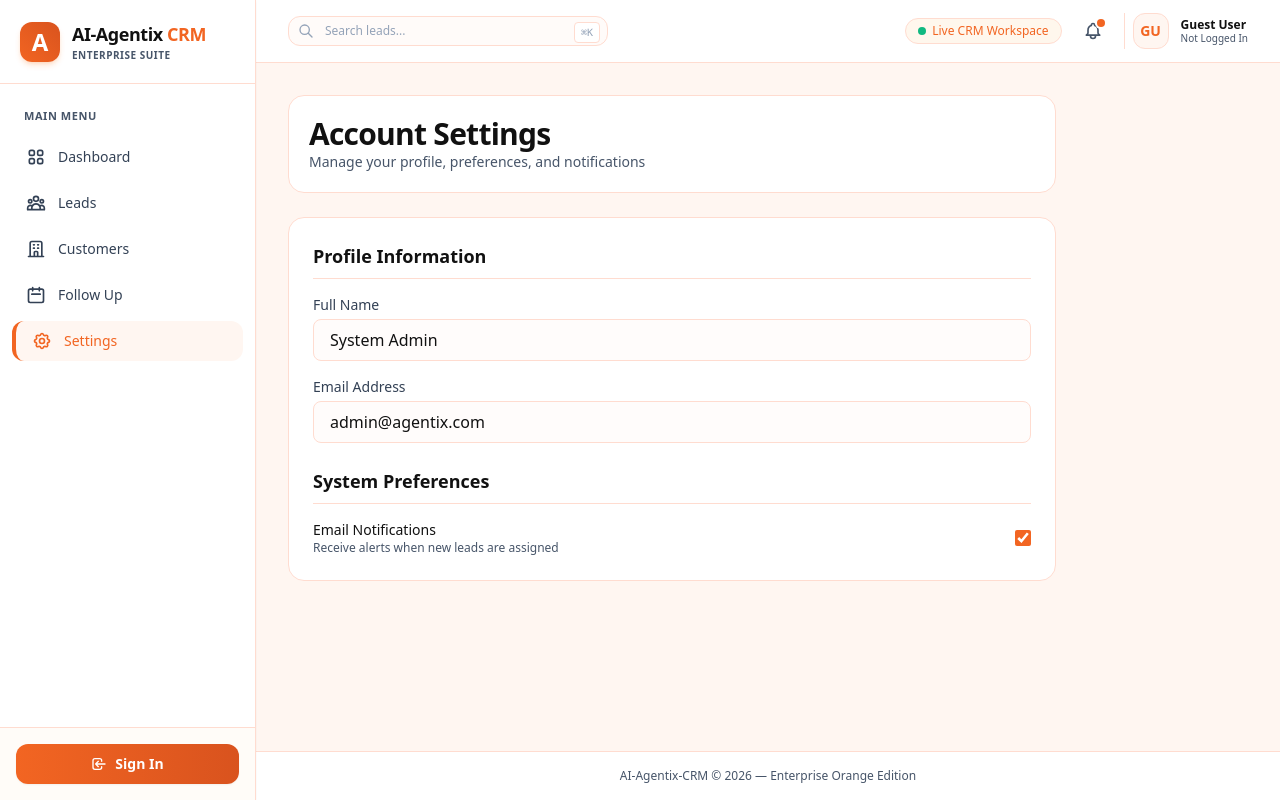
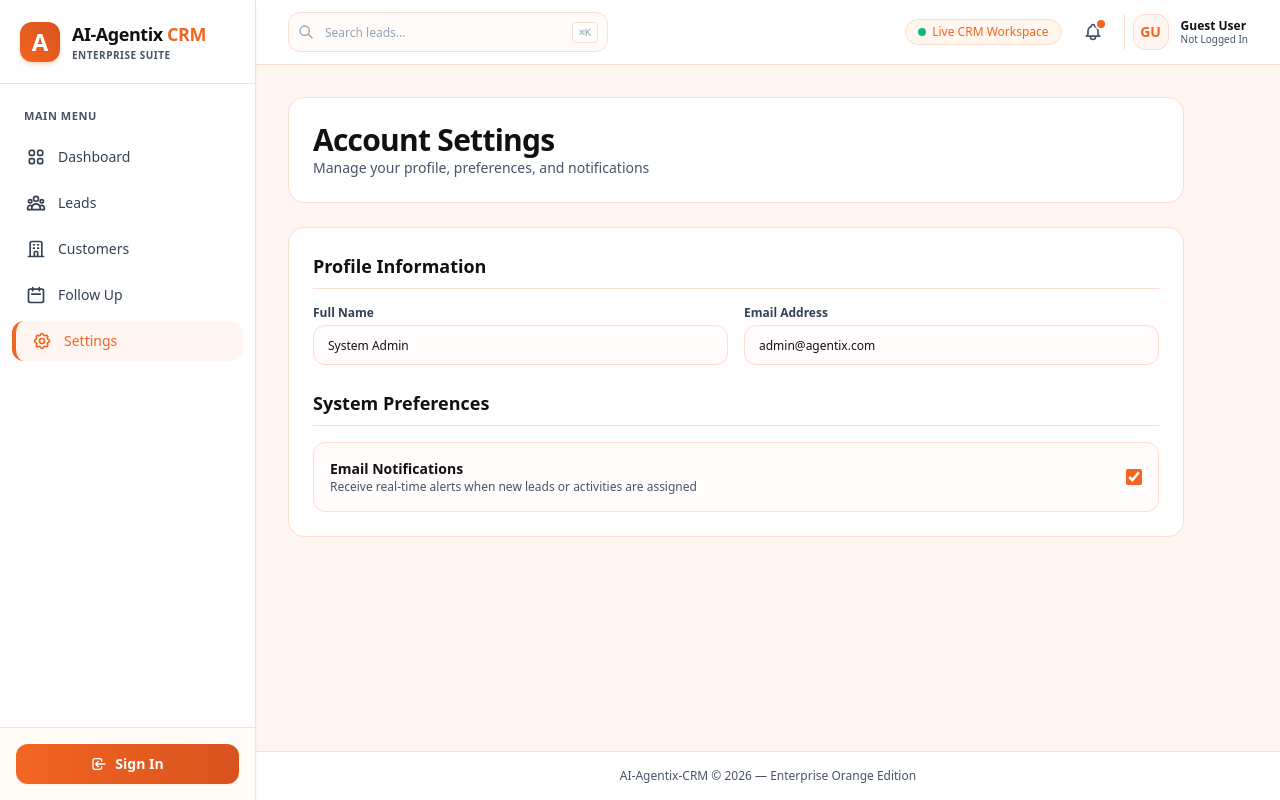
Before and after one commit to tanweraditi-lang/Ai-agentix-CRM, a React (Vite) app in the folder frontend/: page /settings in a window 1280 px wide. Built offline with nearby package versions, Linux system fonts and the light colour scheme; no server answers.

Commit message:
style(ui): align card paddings, inputs, buttons, tables and page spacing across CRM

```diff
--- a/frontend/src/components/layout/Layout.jsx
+++ b/frontend/src/components/layout/Layout.jsx
@@ -274,11 +274,11 @@ function Layout() {
                 placeholder="Search leads..."
                 value={searchQuery}
                 onChange={(e) => setSearchQuery(e.target.value)}
-                className="w-full pl-8 sm:pl-9 pr-2 sm:pr-12 py-1.5 bg-[#FFF6F1]/40 border border-[#FFDCD0] rounded-xl text-xs text-[#111111] placeholder-slate-400 focus:outline-none focus:ring-2 focus:ring-[#F26522]/30 focus:border-[#F26522] transition-all"
+                className="w-full pl-8 sm:pl-9 pr-2 sm:pr-12 h-10 bg-[#FFF6F1]/40 border border-[#FFDCD0] rounded-xl text-xs text-[#111111] placeholder-slate-400 focus:outline-none focus:ring-2 focus:ring-[#F26522]/30 focus:border-[#F26522] transition-all"
               />
               <kbd
                 onClick={() => searchInputRef.current?.focus()}
-                className="hidden sm:inline-block absolute right-2 top-1.5 px-1.5 py-0.5 text-[10px] font-mono text-slate-400 bg-white border border-[#FFDCD0] rounded shadow-2xs cursor-pointer select-none"
+                className="hidden sm:inline-block absolute right-2.5 top-2.5 px-1.5 py-0.5 text-[10px] font-mono text-slate-400 bg-white border border-[#FFDCD0] rounded shadow-2xs cursor-pointer select-none"
               >
                 ⌘K
               </kbd>
--- a/frontend/src/index.css
+++ b/frontend/src/index.css
@@ -26,3 +26,18 @@
     color: #F26522 !important;
   }
 }
+
+@layer components {
+  .crm-card {
+    @apply bg-white border border-[#FFDCD0] rounded-2xl shadow-sm p-5 sm:p-6 transition-all;
+  }
+  .crm-input {
+    @apply h-10 w-full bg-[#FFF6F1]/30 border border-[#FFDCD0] rounded-xl px-3.5 text-xs text-[#111111] placeholder-slate-400 focus:outline-none focus:ring-2 focus:ring-[#F26522]/30 focus:border-[#F26522] transition-all;
+  }
+  .crm-button-primary {
+    @apply h-10 bg-gradient-to-r from-[#F26522] to-[#D9531E] hover:opacity-95 text-white font-semibold px-4 rounded-xl text-xs transition-all shadow-sm flex items-center justify-center gap-2 cursor-pointer active:scale-[0.99];
+  }
+  .crm-button-secondary {
+    @apply h-10 bg-[#FFF6F1] text-[#F26522] border border-[#FFDCD0] hover:bg-orange-100 font-semibold px-4 rounded-xl text-xs transition-all flex items-center justify-center gap-2 cursor-pointer;
+  }
+}
--- a/frontend/src/pages/FollowupsPage.jsx
+++ b/frontend/src/pages/FollowupsPage.jsx
@@ -8,25 +8,30 @@ function FollowupsPage() {
 
   return (
     <div className="space-y-6 text-[#111111]">
-      <div className="flex flex-col sm:flex-row sm:items-center justify-between gap-4 bg-white p-5 rounded-2xl border border-[#FFDCD0] shadow-xs">
+      <div className="flex flex-col sm:flex-row sm:items-center justify-between gap-4 bg-white p-6 rounded-2xl border border-[#FFDCD0] shadow-xs">
         <div>
           <h1 className="text-2xl sm:text-3xl font-bold text-[#111111] tracking-tight">Follow-ups Scheduler</h1>
-          <p className="text-xs sm:text-sm text-[#475569]">Track tasks, calls, and reminder schedules</p>
+          <p className="text-xs sm:text-sm text-[#475569] font-medium">Track tasks, calls, and reminder schedules</p>
         </div>
-        <button className="bg-[#F26522] hover:bg-[#D9531E] text-white font-semibold px-4 py-2 rounded-xl text-xs sm:text-sm transition-colors shadow-sm self-start sm:self-auto cursor-pointer">
+        <button className="crm-button-primary self-start sm:self-auto">
           + Schedule Task
         </button>
       </div>
 
       <div className="grid grid-cols-1 md:grid-cols-2 gap-4">
         {followups.map((item) => (
-          <div key={item.id} className="bg-white border border-[#FFDCD0] rounded-xl p-5 shadow-sm flex justify-between items-start">
+          <div key={item.id} className="bg-white border border-[#FFDCD0] rounded-2xl p-5 shadow-xs flex justify-between items-start hover:shadow-md transition-all">
             <div className="space-y-1">
-              <h3 className="font-semibold text-[#111111]">{item.task}</h3>
-              <p className="text-xs text-[#475569]">Client: <span className="text-slate-800 font-medium">{item.client}</span></p>
-              <p className="text-xs text-[#F26522] font-semibold">{item.due}</p>
+              <h3 className="font-bold text-sm text-[#111111]">{item.task}</h3>
+              <p className="text-xs text-[#475569]">Client: <span className="text-slate-800 font-semibold">{item.client}</span></p>
+              <p className="text-xs text-[#F26522] font-semibold flex items-center gap-1">
+                <svg className="w-3.5 h-3.5" fill="none" stroke="currentColor" viewBox="0 0 24 24">
+                  <path strokeLinecap="round" strokeLinejoin="round" strokeWidth="2" d="M12 8v4l3 3m6-3a9 9 0 11-18 0 9 9 0 0118 0z" />
+                </svg>
+                <span>{item.due}</span>
+              </p>
             </div>
-            <span className="bg-[#FFF6F1] text-[#F26522] border border-[#FFDCD0] px-2.5 py-1 rounded-full text-xs font-bold">
+            <span className="bg-[#FFF6F1] text-[#F26522] border border-[#FFDCD0] px-3 py-1 rounded-full text-xs font-bold shrink-0">
               {item.status}
             </span>
           </div>
--- a/frontend/src/pages/LoginPage.jsx
+++ b/frontend/src/pages/LoginPage.jsx
@@ -48,31 +48,31 @@ function LoginPage() {
 
       <form className="space-y-4" onSubmit={handleSubmit}>
         <div>
-          <label className="block text-sm font-medium text-slate-700 mb-1">Email Address</label>
+          <label className="block text-xs font-semibold text-slate-700 mb-1">Email Address</label>
           <input
             type="email"
             value={email}
             onChange={(e) => setEmail(e.target.value)}
             placeholder="admin@agentix.com"
             required
-            className="w-full bg-[#FFF6F1]/30 border border-[#FFDCD0] rounded-lg px-4 py-2.5 text-[#111111] placeholder-slate-400 focus:outline-none focus:border-[#F26522] text-sm"
+            className="crm-input"
           />
         </div>
         <div>
-          <label className="block text-sm font-medium text-slate-700 mb-1">Password</label>
+          <label className="block text-xs font-semibold text-slate-700 mb-1">Password</label>
           <input
             type="password"
             value={password}
             onChange={(e) => setPassword(e.target.value)}
             placeholder="••••••••"
             required
-            className="w-full bg-[#FFF6F1]/30 border border-[#FFDCD0] rounded-lg px-4 py-2.5 text-[#111111] placeholder-slate-400 focus:outline-none focus:border-[#F26522] text-sm"
+            className="crm-input"
           />
         </div>
         <button
           type="submit"
           disabled={loading}
-          className="w-full bg-[#F26522] hover:bg-[#D9531E] text-white font-semibold py-2.5 rounded-lg transition-colors shadow-md text-sm flex items-center justify-center gap-2"
+          className="crm-button-primary w-full"
         >
           {loading ? (
             <>
--- a/frontend/src/pages/SettingsPage.jsx
+++ b/frontend/src/pages/SettingsPage.jsx
@@ -2,43 +2,43 @@ import React from 'react';
 
 function SettingsPage() {
   return (
-    <div className="max-w-3xl space-y-6 text-[#111111]">
-      <div className="bg-white p-5 rounded-2xl border border-[#FFDCD0] shadow-xs">
+    <div className="max-w-4xl space-y-6 text-[#111111]">
+      <div className="bg-white p-6 rounded-2xl border border-[#FFDCD0] shadow-xs">
         <h1 className="text-2xl sm:text-3xl font-bold text-[#111111] tracking-tight">Account Settings</h1>
-        <p className="text-xs sm:text-sm text-[#475569]">Manage your profile, preferences, and notifications</p>
+        <p className="text-xs sm:text-sm text-[#475569] font-medium">Manage your profile, preferences, and notifications</p>
       </div>
 
-      <div className="bg-white border border-[#FFDCD0] rounded-2xl p-4 sm:p-6 shadow-xs space-y-6">
+      <div className="bg-white border border-[#FFDCD0] rounded-2xl p-6 shadow-xs space-y-6">
         <div>
-          <h2 className="text-lg font-semibold text-[#111111] border-b border-[#FFDCD0] pb-2 mb-4">Profile Information</h2>
-          <div className="space-y-4">
+          <h2 className="text-base sm:text-lg font-bold text-[#111111] border-b border-[#FFDCD0] pb-2 mb-4">Profile Information</h2>
+          <div className="grid grid-cols-1 sm:grid-cols-2 gap-4">
             <div>
-              <label className="block text-sm font-medium text-slate-700 mb-1">Full Name</label>
+              <label className="block text-xs font-semibold text-slate-700 mb-1">Full Name</label>
               <input
                 type="text"
                 defaultValue="System Admin"
-                className="w-full bg-[#FFF6F1]/30 border border-[#FFDCD0] rounded-lg px-4 py-2 text-[#111111] focus:outline-none focus:border-[#F26522]"
+                className="crm-input"
               />
             </div>
             <div>
-              <label className="block text-sm font-medium text-slate-700 mb-1">Email Address</label>
+              <label className="block text-xs font-semibold text-slate-700 mb-1">Email Address</label>
               <input
                 type="email"
                 defaultValue="admin@agentix.com"
-                className="w-full bg-[#FFF6F1]/30 border border-[#FFDCD0] rounded-lg px-4 py-2 text-[#111111] focus:outline-none focus:border-[#F26522]"
+                className="crm-input"
               />
             </div>
           </div>
         </div>
 
         <div>
-          <h2 className="text-lg font-semibold text-[#111111] border-b border-[#FFDCD0] pb-2 mb-4">System Preferences</h2>
-          <div className="flex items-center justify-between">
+          <h2 className="text-base sm:text-lg font-bold text-[#111111] border-b border-[#FFDCD0] pb-2 mb-4">System Preferences</h2>
+          <div className="flex items-center justify-between bg-[#FFF6F1]/30 p-4 rounded-xl border border-[#FFDCD0]">
             <div>
-              <p className="text-sm font-medium text-[#111111]">Email Notifications</p>
-              <p className="text-xs text-[#475569]">Receive alerts when new leads are assigned</p>
+              <p className="text-xs sm:text-sm font-semibold text-[#111111]">Email Notifications</p>
+              <p className="text-xs text-[#475569]">Receive real-time alerts when new leads or activities are assigned</p>
             </div>
-            <input type="checkbox" defaultChecked className="h-4 w-4 rounded accent-[#F26522]" />
+            <input type="checkbox" defaultChecked className="h-4 w-4 rounded accent-[#F26522] cursor-pointer" />
           </div>
         </div>
       </div>
```
Also changed, not shown: frontend/src/pages/CustomersPage.jsx (+13 -13 lines), 1 other file (tests, documents, lock files or other folders).
